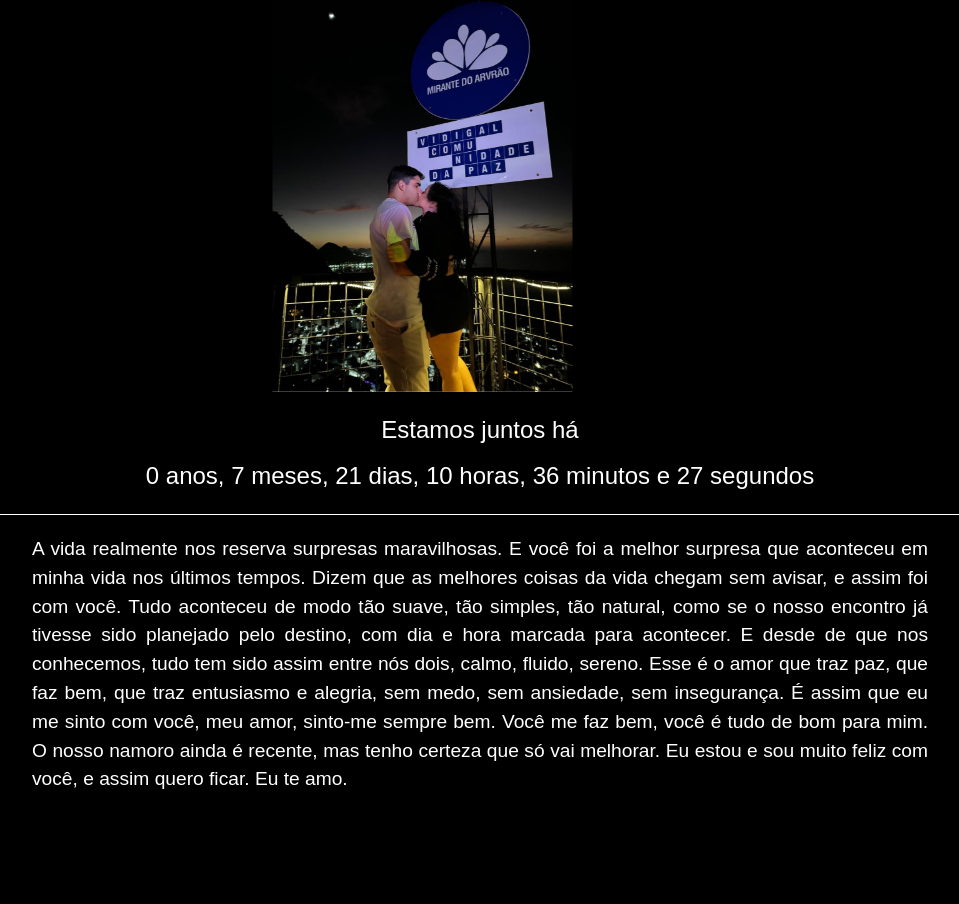
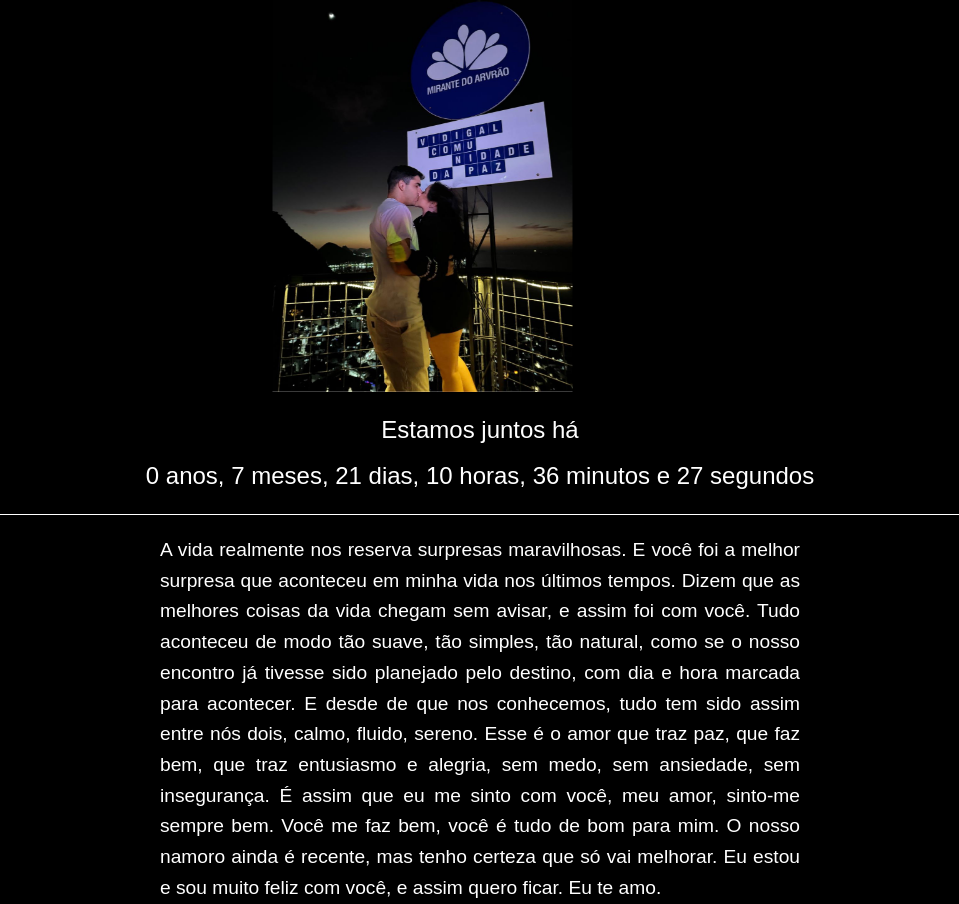
Before and after one commit to luanrbenati/Contador, a plain HTML site: page index.html in a window 1280 px wide. Shown: the part 84-988 px from the top of the page, without its empty margins (160-1119 px from the left). Before the commit the page ends 878 px from the top, so only its background shows below. Drawn offline with nearby package versions, Linux system fonts and the light colour scheme.

Commit message:
Update index.html

```diff
--- a/index.html
+++ b/index.html
@@ -52,9 +52,10 @@
             margin-top: 20px;
             font-size: 1.2em;
             text-align: justify;
-            width: 70%;
-            margin-left: 15%;
-            margin-right: 15%;
+            width: 50%;
+            margin-left: auto;
+            margin-right: auto;
+            line-height: 1.6;
         }
     </style>
 </head>
```
